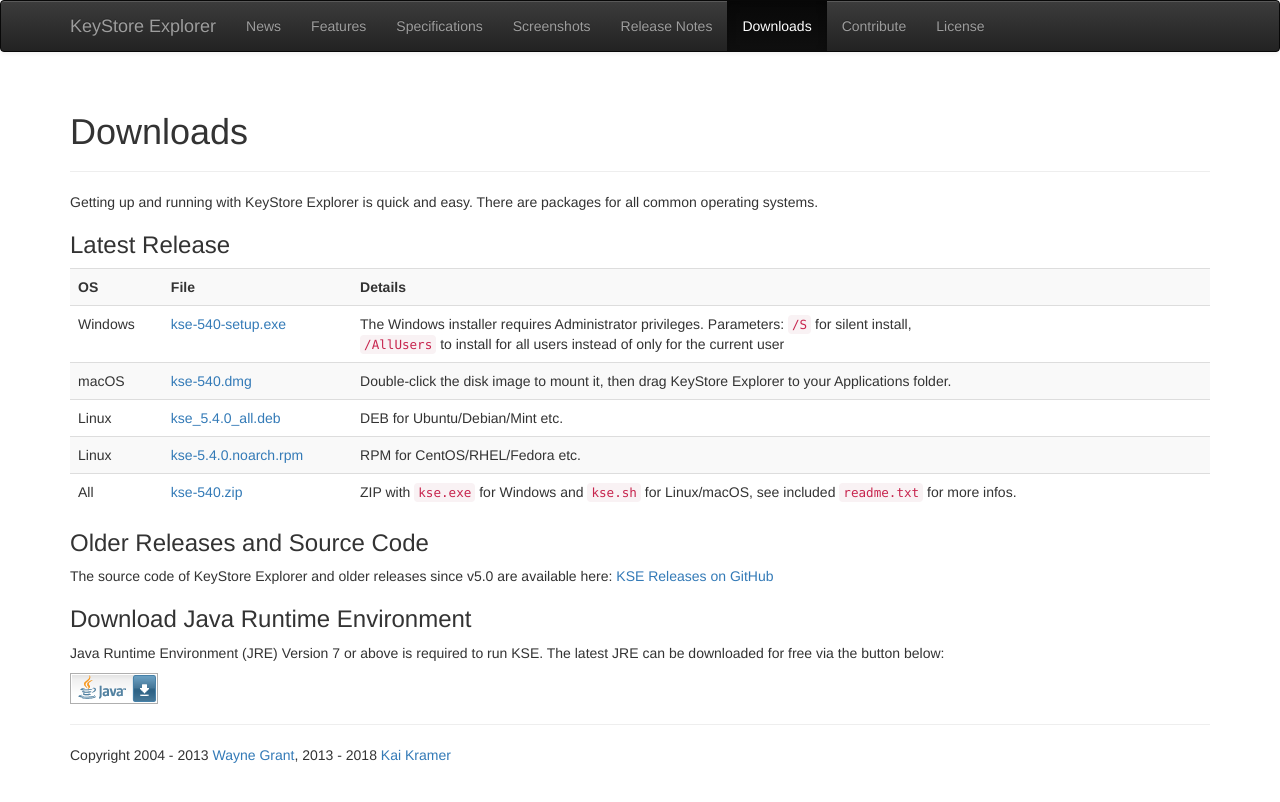
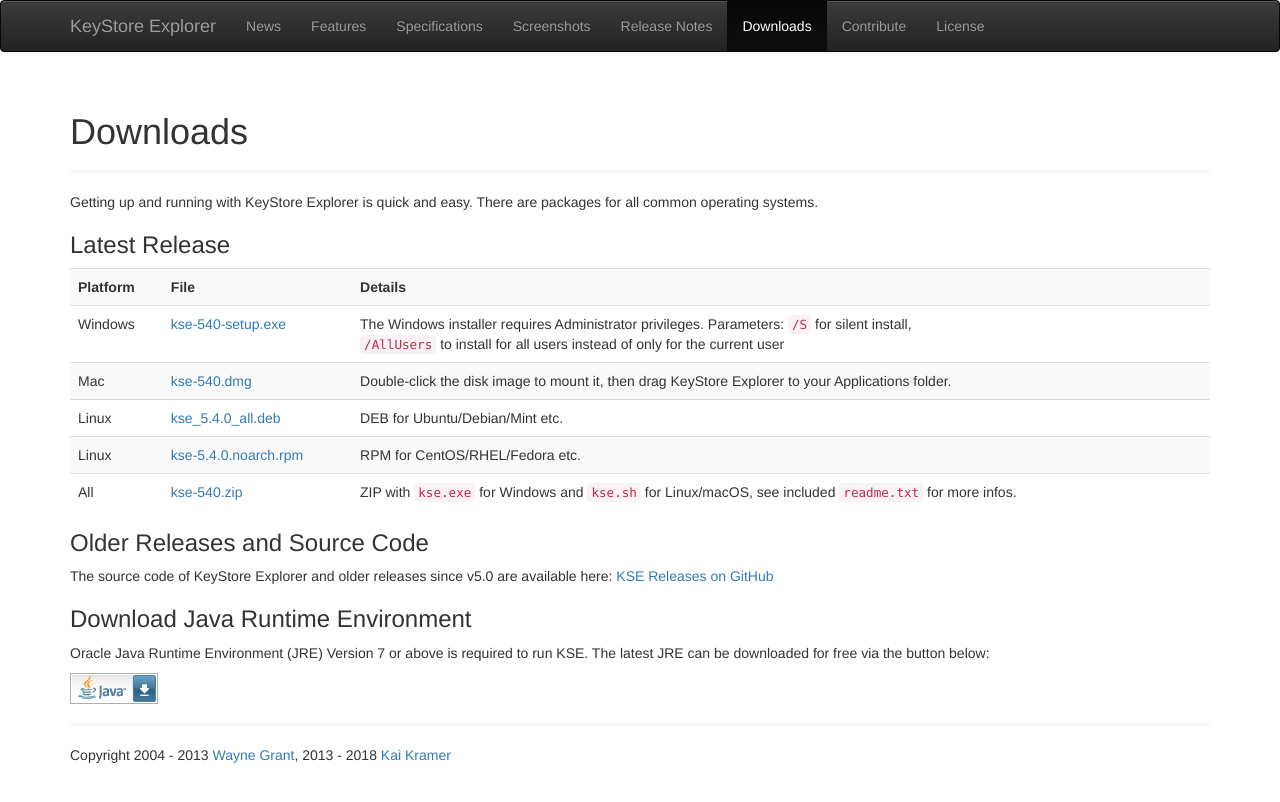
Before and after one commit to kaikramer/kaikramer.github.io, a Jekyll site: the page built from downloads.html, in a window 1280 px wide. Shown: the top 802 px of the page. Built offline with Jekyll 4.4.1, drawn with Linux system fonts in a browser that asks for light colours.

Commit message:
OS -> Platform

```diff
--- a/downloads.html
+++ b/downloads.html
@@ -15,7 +15,7 @@
 <h2 class="h3">Latest Release</h2>
 <table class="table table-striped">
 	<tr>
-		<th>OS</th>
+		<th>Platform</th>
 		<th>File</th>
 		<th>Details</th>
 	</tr>
@@ -26,7 +26,7 @@
 			install for all users instead of only for the current user</td>
 	</tr>
 	<tr class="plain_even">
-		<td>macOS</td>
+		<td>Mac</td>
 		<td><a href="https://github.com/kaikramer/keystore-explorer/releases/download/v5.4.0/kse-540.dmg" class="">kse-540.dmg</a></td>
 		<td>Double-click the disk image to mount it, then drag KeyStore Explorer to your Applications folder.</td>
 	</tr>
@@ -55,7 +55,7 @@
 
 <h2 class="h3">Download Java Runtime Environment</h2>
 <p>
-    Java Runtime Environment (JRE) Version 7 or above is required to run KSE. The latest JRE can be downloaded
+    Oracle Java Runtime Environment (JRE) Version 7 or above is required to run KSE. The latest JRE can be downloaded
     for free via the button below:
 </p>
 <p>
```
